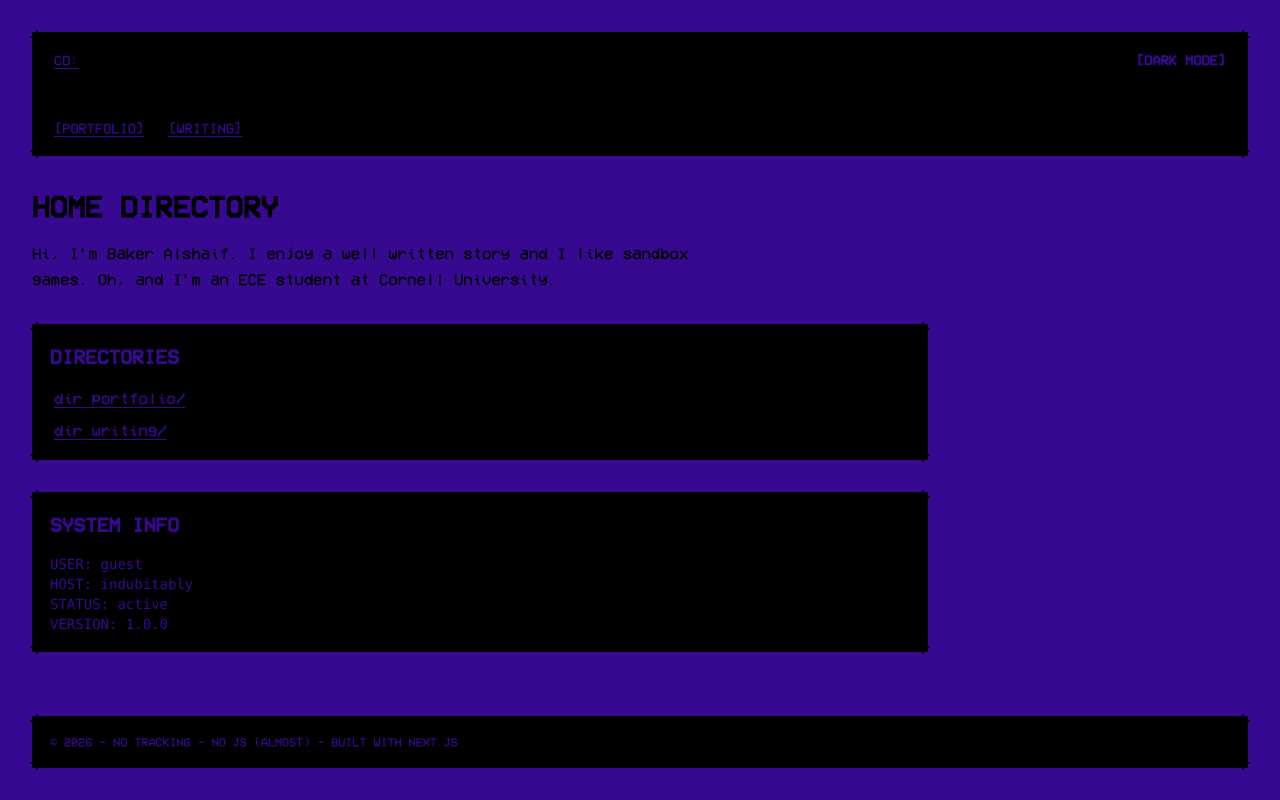
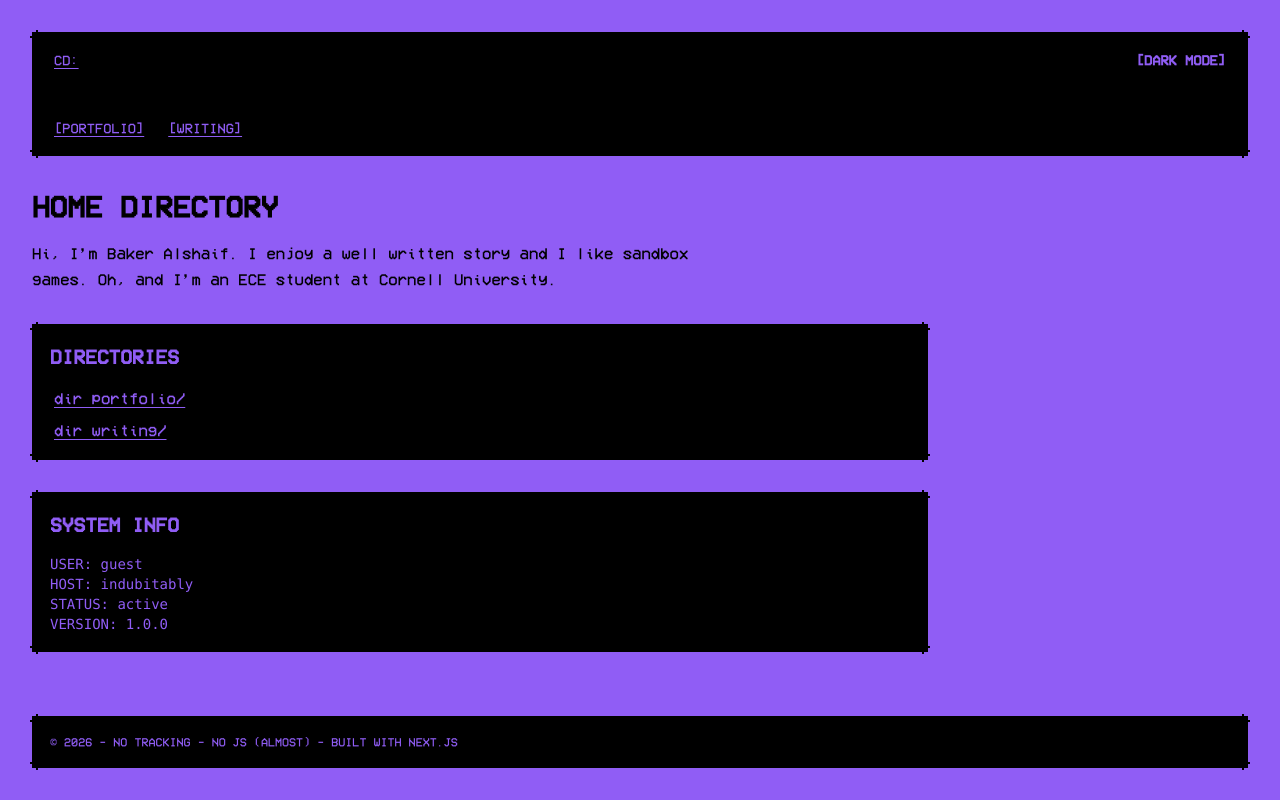
Before and after one commit to Rino6357/Indubitable, a Next.js app: page /Indubitable/ in a window 1280 px wide. Built offline with nearby package versions, Linux system fonts and the light colour scheme.

Commit message:
Revert "Update background color to #3b30d9"

```diff
--- a/src/app/globals.css
+++ b/src/app/globals.css
@@ -2,11 +2,11 @@
 @plugin "@tailwindcss/typography";
 
 :root {
-  --background: #370991;
+  --background: #905df5;
   --foreground: #000000;
   --border: #000000;
   --pixel-bg: #000000;
-  --pixel-text: #370991;
+  --pixel-text: #905df5;
 
   /* Tailwind Typography Overrides */
   --tw-prose-body: var(--foreground);
@@ -29,8 +29,8 @@
 
 .dark {
   --background: #000000;
-  --foreground: #370991;
-  --border: #370991;
+  --foreground: #905df5;
+  --border: #905df5;
 }
 
 @theme inline {
```
Also changed, not shown: 1 other file (tests, documents, lock files or other folders).
